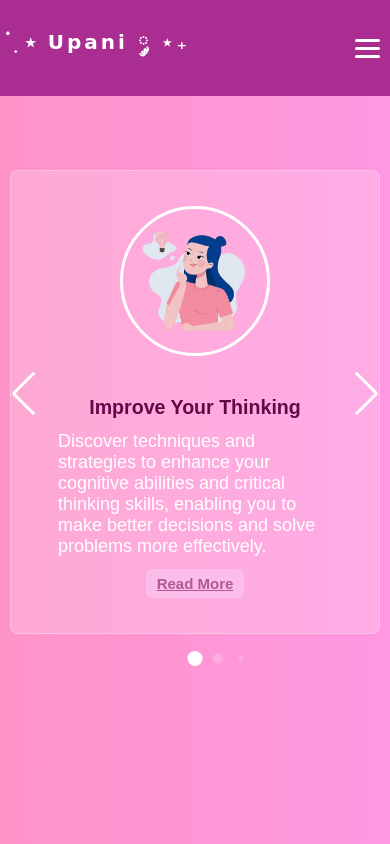
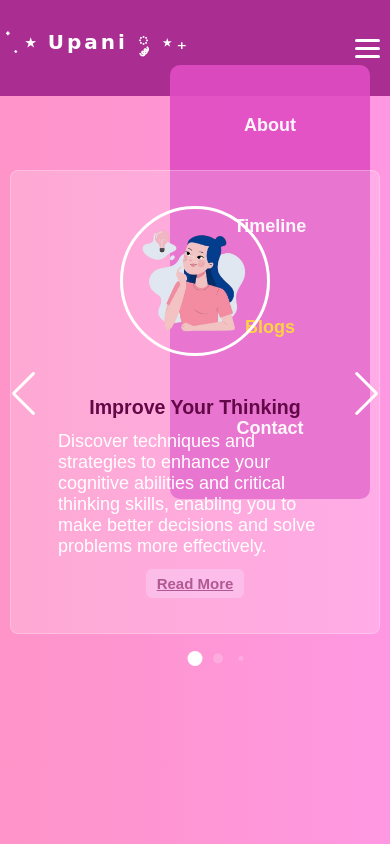
Before and after one commit to UpaniAyanga/portfolio, a plain HTML site: page pages/blog.html in a window 390 px wide. Both pictures are taken after a click on the element 367 px from the left and 48 px from the top of the page. Drawn offline with nearby package versions, Linux system fonts and the light colour scheme.

Commit message:
added navlinks

```diff
--- a/pages/blog.html
+++ b/pages/blog.html
@@ -14,22 +14,19 @@
 
 </head>
 <body>
-    <!-- The header of the portfolio webpage -->
     <header>
         <div class="container">
             <!-- Logo -->
-            <a href="index.html" class="logo"> ๋࣭ ⭑ Upani ༘ ⋆₊ </a>
-            <!-- Navigation Menu -->
+            <a href="../index.html" class="logo"> ๋࣭ ⭑ Upani ༘ ⋆₊ </a>
             <nav>
                 <ul>
                     <li><a href="../index.html">About</a></li>
-                    <li><a href="timeline.html" class="active">Timeline</a></li>
-                    <li><a href="#">Blogs</a></li>
+                    <li><a href="timeline.html">Timeline</a></li>
+                    <li><a href="blog.html" class="active">Blogs</a></li>
                     <li><a href="contact.html">Contact</a></li>
                 </ul>
             </nav>
-            <!-- Hamburger Menu for mobile view -->
-            <div class="hamburger" onclick="toggleMenu()">
+            <div class="hamburger" onclick="toggleMenu()"> <!-- Hamburger Menu -->
                 <span></span>
                 <span></span>
                 <span></span>
@@ -314,14 +311,15 @@
             </div>
         </div>
     </div>
-
-
-
-
 </body>
-
 </html>
 
 <!-- Swiper JS for slider functionality -->
 <script src="https://cdn.jsdelivr.net/npm/swiper@11/swiper-bundle.min.js"></script>
 <script src="blog.js"></script>
+<script>
+    function toggleMenu() {
+        const nav = document.querySelector('nav ul');
+        nav.classList.toggle('active');
+    }
+</script>
```
Also changed, not shown: pages/blogs/blogOne.html (deleted).
